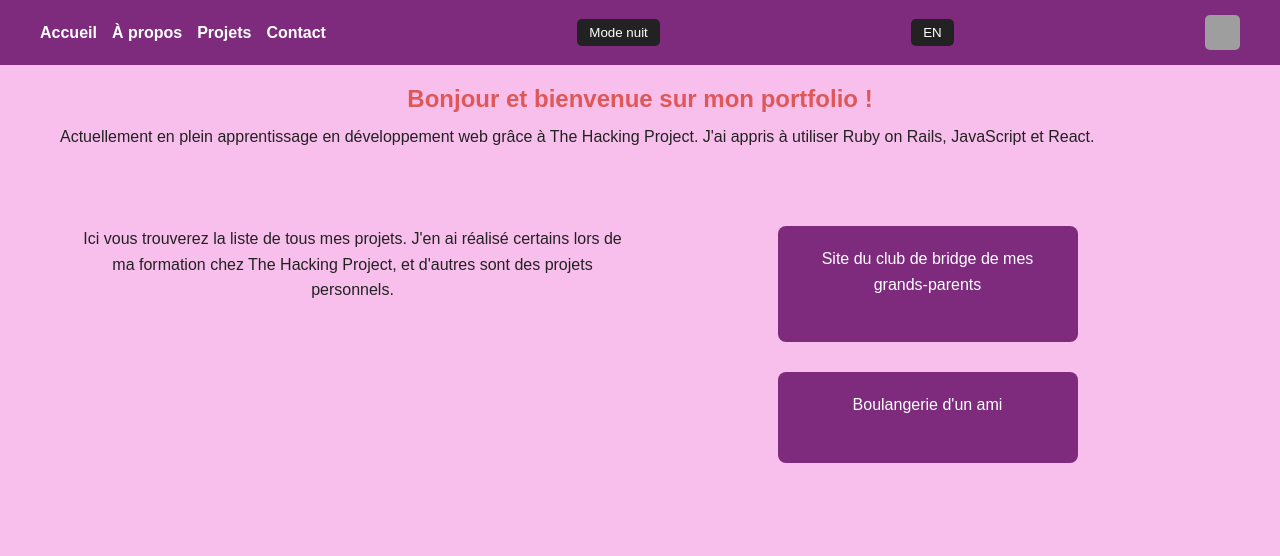
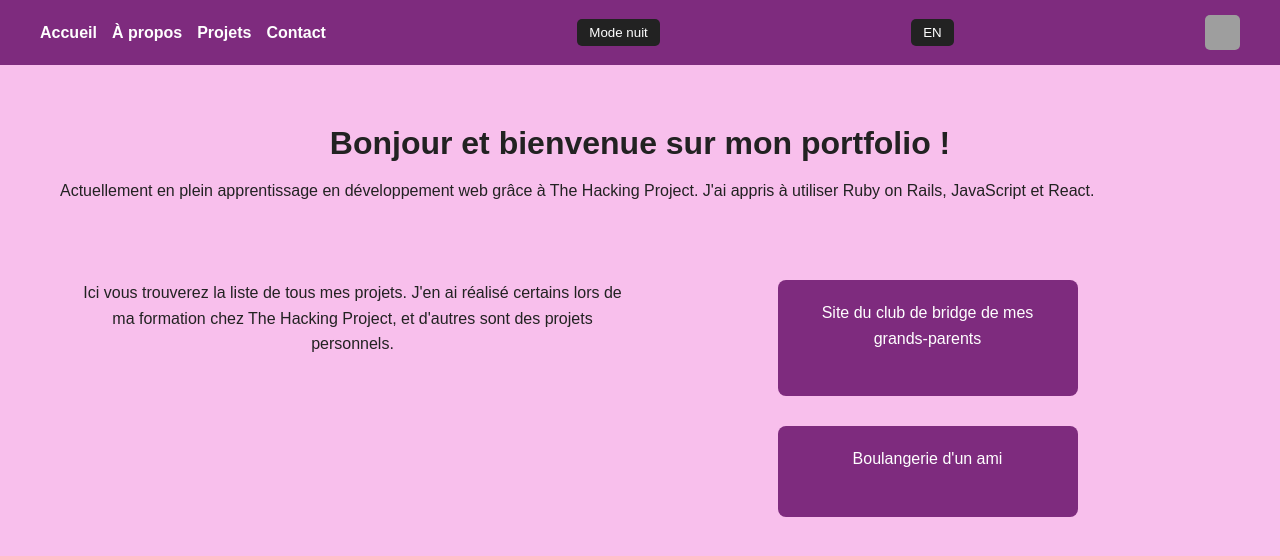
Before and after one commit to Martine9670/thp_portfolio, a React (Vite) app: page /about in a window 1280 px wide. Shown: the top 556 px of the page. Built offline with nearby package versions, Linux system fonts and the light colour scheme; grey boxes are pictures that could not be loaded.

Commit message:
modif about title

```diff
--- a/src/pages/About.jsx
+++ b/src/pages/About.jsx
@@ -5,7 +5,7 @@ export default function About({ theme }) {
 
   return (
     <div className={`page ${theme}`}>
-      <h2>{t("about.title")}</h2>
+      <h1>{t("about.title")}</h1>
       <p>{t("about.text")}</p>
 
       <section className="projects">
```
